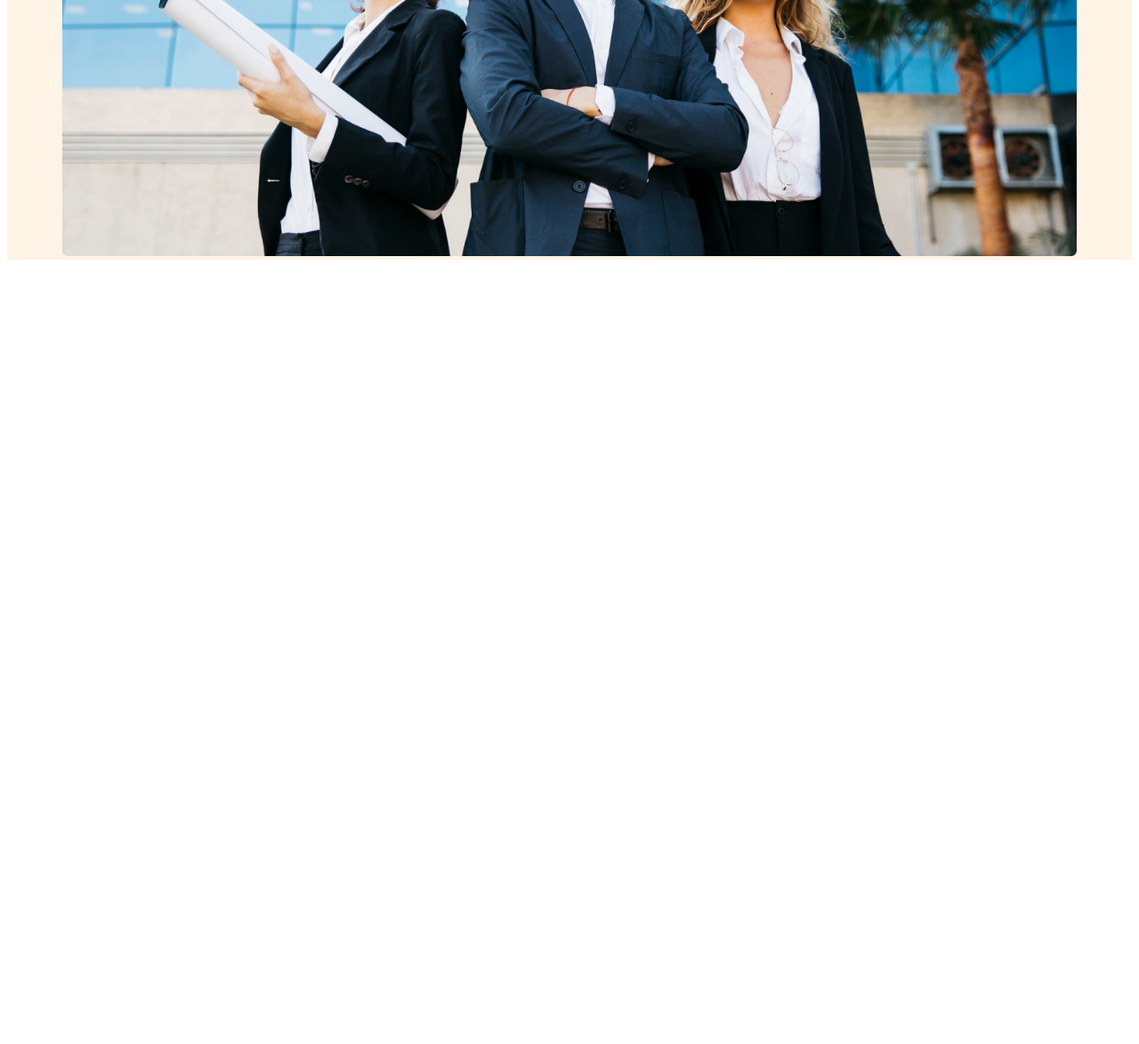
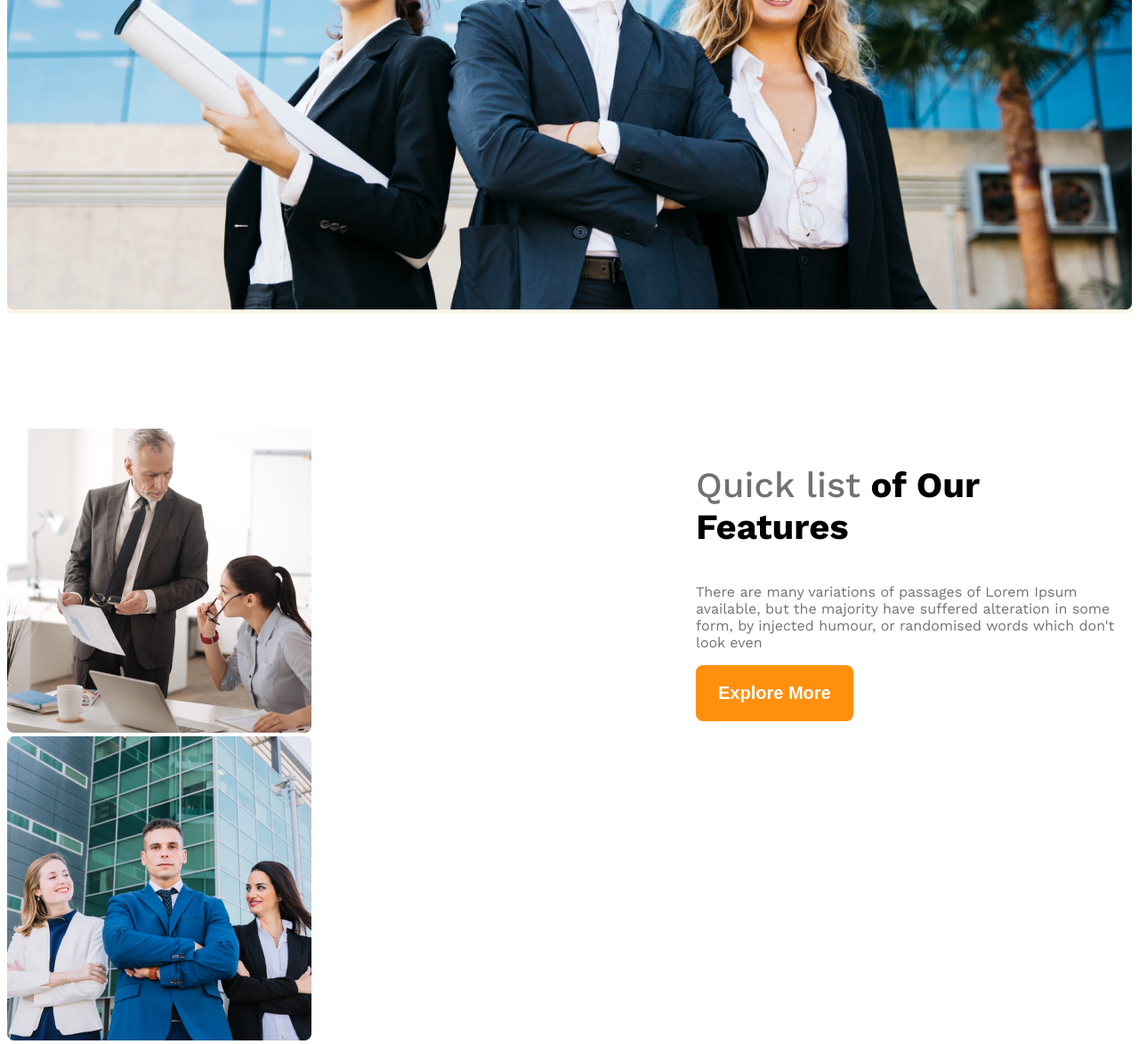
Before and after one commit to tanim542/g3-architects, a plain HTML site: page index.html in a window 1280 px wide. Shown: the part 822-1996 px from the top of the page at 89% size. Before the commit the page ends 1122 px from the top, so only its background shows below. Drawn offline with nearby package versions, Linux system fonts and the light colour scheme.

Commit message:
added section 1

```diff
--- a/index.html
+++ b/index.html
@@ -23,7 +23,8 @@
         <div class="banner">
             <div class="banner-content">
                 <h1 class="banner-tittle">Brand New Group of Architects</h1>
-                <p class="banner-des text-light-gray">There are many variations of passages of Lorem Ipsum available, but the majority
+                <p class="banner-des text-light-gray">There are many variations of passages of Lorem Ipsum available,
+                    but the majority
                     have suffered alteration in some form, by injected humour, or randomised words which don't look even
                 </p>
 
@@ -37,7 +38,19 @@
     </header>
 
     <main>
-
+        <section class="teams display-flex">
+            <div class="team-img-container">
+                <img src="images/team1.png" alt="">
+                <img src="images/team2.png" alt="">
+                <img src="images/team3.png" alt="">
+                <img src="images/team4.png" alt="">
+            </div>
+            <div class="our-features">
+                <h3 class="feature-tittle"><span class="text-light-gray" id="quick-list">Quick list</span> <span>of Our</span> <br> <span>Features</span></h3>
+                <p class="feature-des text-light-gray">There are many variations of passages of Lorem Ipsum available, but the majority have suffered alteration in some form, by injected humour, or randomised words which don't look even</p>
+                <button class="btn-primary">Explore More</button>
+            </div>
+        </section>
     </main>
 
     <footer>
--- a/styles/style.css
+++ b/styles/style.css
@@ -37,7 +37,13 @@
     font-size: 1.25rem;
     font-weight: 600;
 }
-
+main{
+    max-width: 1440px;
+    margin: 0 auto;
+}
+main > section{
+    margin-top: 130px;
+}
 /* header style  */
 
 /* nav related style  */
@@ -66,7 +72,7 @@
 
 .navbar,
 .banner {
-    max-width: 1140px;
+    max-width: 1440px;
     margin: 0 auto;
 }
 
@@ -93,6 +99,25 @@
     ;
 }
 
+/* team and feature related style  */
+.teams{
+    display: grid;
+    grid-template-columns: repeat(2, 1fr);
+    gap:24px
+}
+
+.our-features{
+    max-width: 530px;
+    margin-left: 130px;
+}
+.feature-tittle{
+    font-size: 2.5rem;
+    font-weight: 700;
+}
+#quick-list{
+    font-weight: 500;
+}
+
 /* responsive media query */
 @media screen and (max-width: 576px) {
 
```
